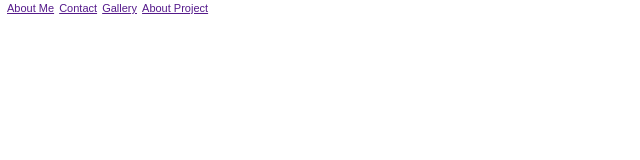
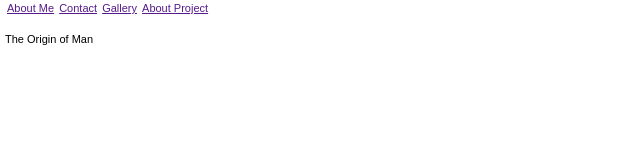
Before and after one commit to JuliusAboagye-Attah/internet_enabled, a plain HTML site: page index.html in a window 1280 px wide. Shown: the full height of the page, 0-640 px from the left. Drawn offline with Linux system fonts and the light colour scheme.

Commit message:
Test the change

```diff
--- a/index.html
+++ b/index.html
@@ -25,7 +25,7 @@
 
 
 			<div class= "mainBodyWrapper">
-				<p></p>
+				<p> The Origin of Man</p>
 			</div>
 
 		</div>
```
